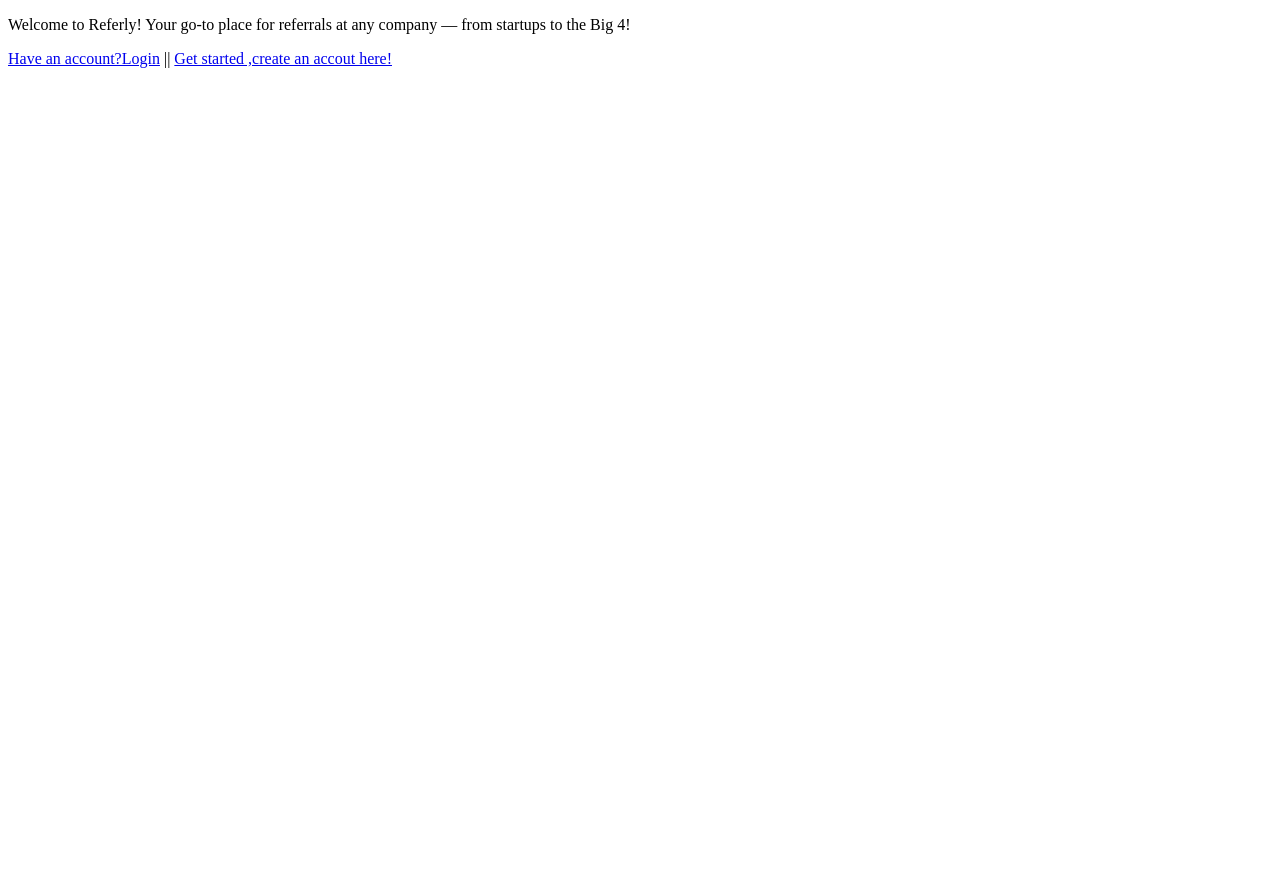
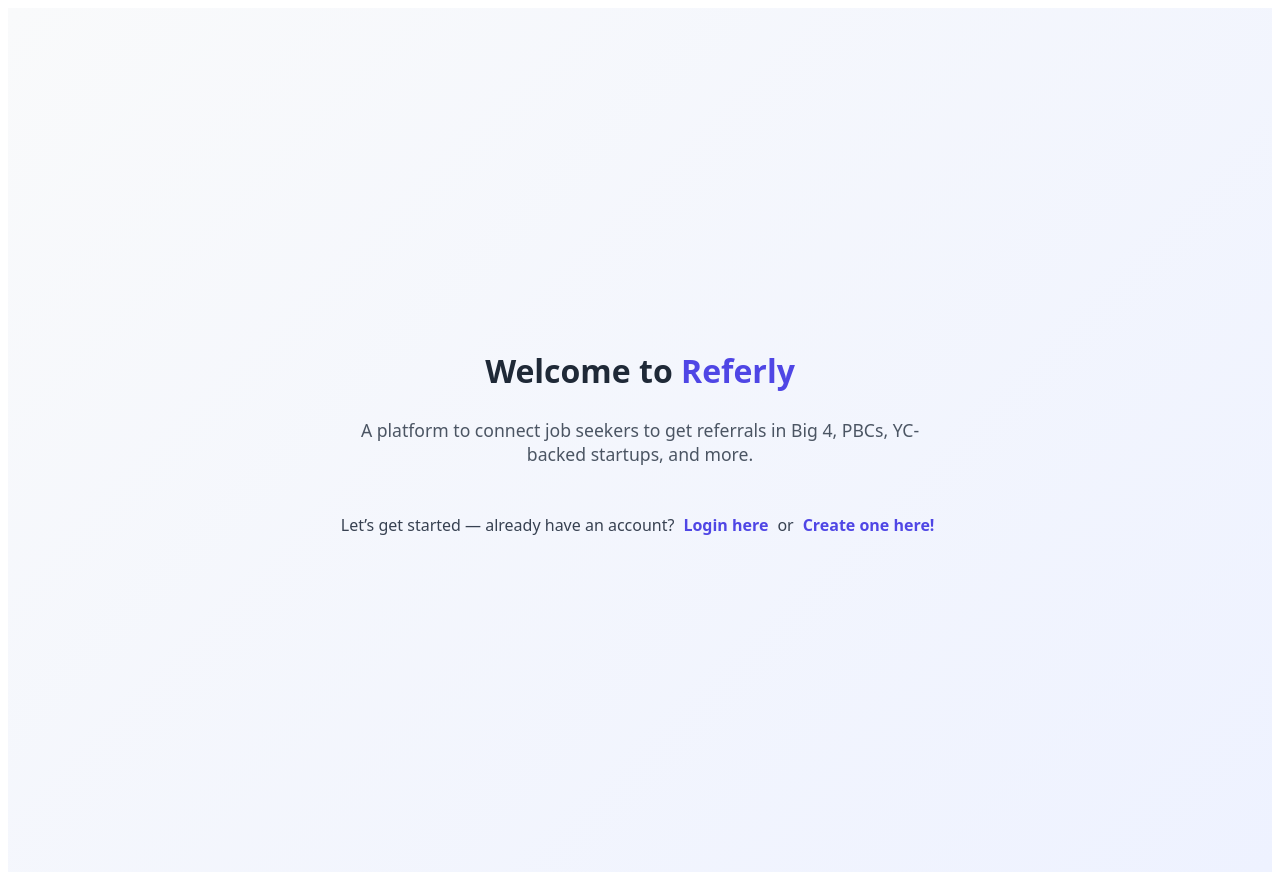
Before and after one commit to Sundaram-2001/Referly, a SvelteKit app in the folder frontend/my-app/: page / in a window 1280 px wide. Before the commit the page ends 800 px from the top, so only its background shows below. Built offline with nearby package versions, Linux system fonts and the light colour scheme.

Commit message:
did something

```diff
--- a/frontend/my-app/src/routes/+page.svelte
+++ b/frontend/my-app/src/routes/+page.svelte
@@ -1,2 +1,65 @@
-<p>Welcome to Referly! Your go-to place for referrals at any company — from startups to the Big 4!</p>
-<a href="/login">Have an account?Login</a> || <a href="/signup">Get started ,create an accout here!</a>
+<script>
+</script>
+
+<main>
+  <h1>Welcome to <span class="brand">Referly</span></h1>
+  <p class="tagline">
+    A platform to connect job seekers to get referrals in Big 4, PBCs, YC-backed startups, and more.
+  </p>
+  <p class="cta">
+    Let’s get started — already have an account?
+    <a href="login">Login here</a>
+    or
+    <a href="signup">Create one here!</a>
+  </p>
+</main>
+
+<style>
+  main {
+    display: flex;
+    flex-direction: column;
+    justify-content: center;
+    align-items: center;
+    min-height: 100vh;
+    font-family: system-ui, sans-serif;
+    background: linear-gradient(135deg, #f9fafb, #eef2ff);
+    text-align: center;
+    padding: 2rem;
+  }
+
+  h1 {
+    font-size: 2rem;
+    margin-bottom: 0.5rem;
+    color: #1f2937;
+  }
+
+  .brand {
+    color: #4f46e5;
+    font-weight: 700;
+  }
+
+  .tagline {
+    font-size: 1.1rem;
+    color: #4b5563;
+    max-width: 600px;
+    margin-bottom: 2rem;
+  }
+
+  .cta {
+    font-size: 1rem;
+    color: #374151;
+  }
+
+  .cta a {
+    color: #4f46e5;
+    font-weight: 600;
+    text-decoration: none;
+    margin: 0 0.3rem;
+    transition: color 0.2s ease;
+  }
+
+  .cta a:hover {
+    color: #312e81;
+    text-decoration: underline;
+  }
+</style>
--- a/frontend/my-app/src/routes/confirmation/+page.svelte
+++ /dev/null
@@ -1,3 +0,0 @@
-<main>
-    <p>Thanks for confirming your email , <a href="/login">Click here to login </a></p>
-</main>
--- /dev/null
+++ b/frontend/my-app/src/routes/dashboard/+page.svelte
@@ -0,0 +1,6 @@
+<script>
+
+</script>
+<main>
+    this is the dashboard page
+</main>
--- a/frontend/my-app/src/routes/home/+page.svelte
+++ /dev/null
@@ -1,6 +0,0 @@
-<script>
-
-</script>
-<main>
-    <h3>this is the home page!</h3>
-</main>
```
Also changed, not shown: frontend/my-app/src/routes/login/+page.svelte (+13 -17 lines), frontend/my-app/src/routes/signup/+page.svelte (deleted, +0 -48 lines), frontend/my-app/src/routes/dashboard/+page.server.js (added).
